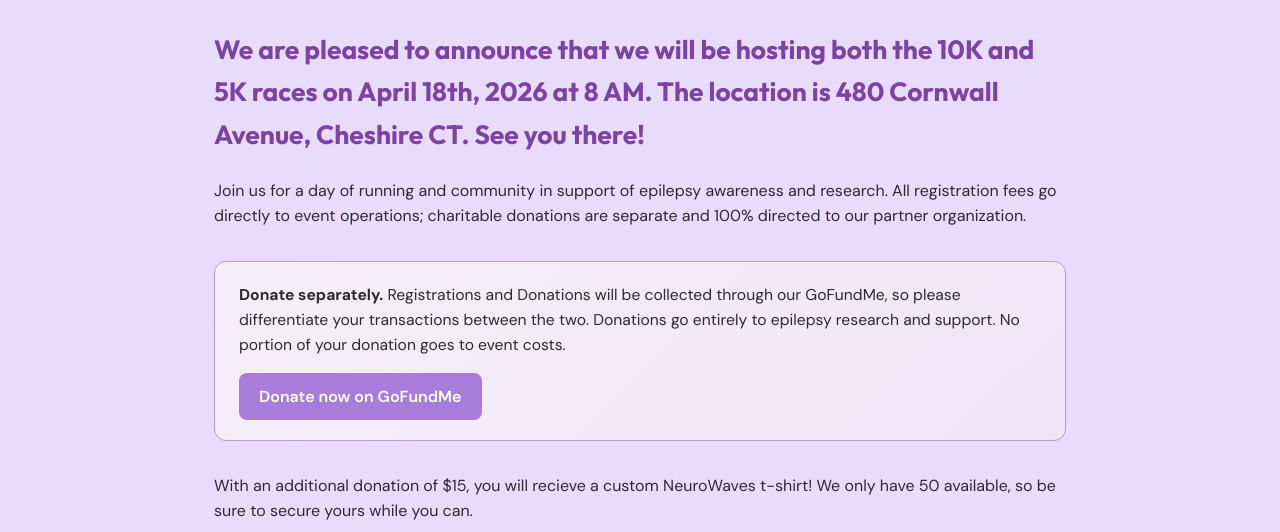
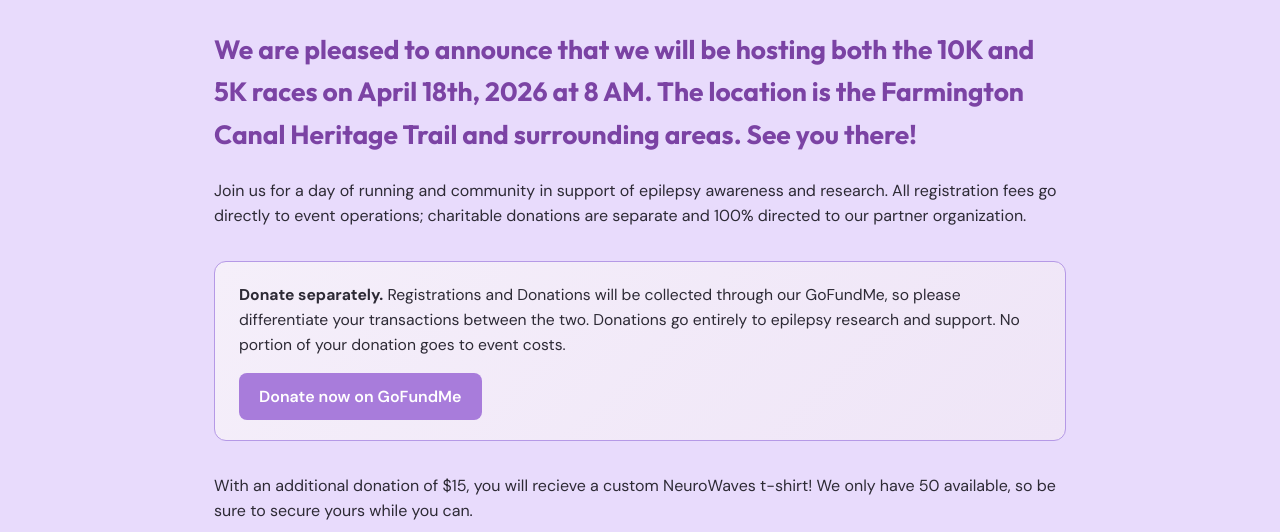
Before and after one commit to aidan0neil/theneurowavesprojecct, a website: page public/index.html in a window 1280 px wide. Shown: the part 268-800 px from the top of the page. Drawn offline with Linux system fonts and the light colour scheme.

Commit message:
location update

```diff
--- a/public/index.html
+++ b/public/index.html
@@ -29,7 +29,7 @@
     </section>
 
     <section>
-      <h2>We are pleased to announce that we will be hosting both the 10K and 5K races on April 18th, 2026 at 8 AM. The location is 480 Cornwall Avenue, Cheshire CT. See you there!</h2>
+      <h2>We are pleased to announce that we will be hosting both the 10K and 5K races on April 18th, 2026 at 8 AM. The location is the Farmington Canal Heritage Trail and surrounding areas. See you there!</h2>
     </section>
 
     <p>
```
